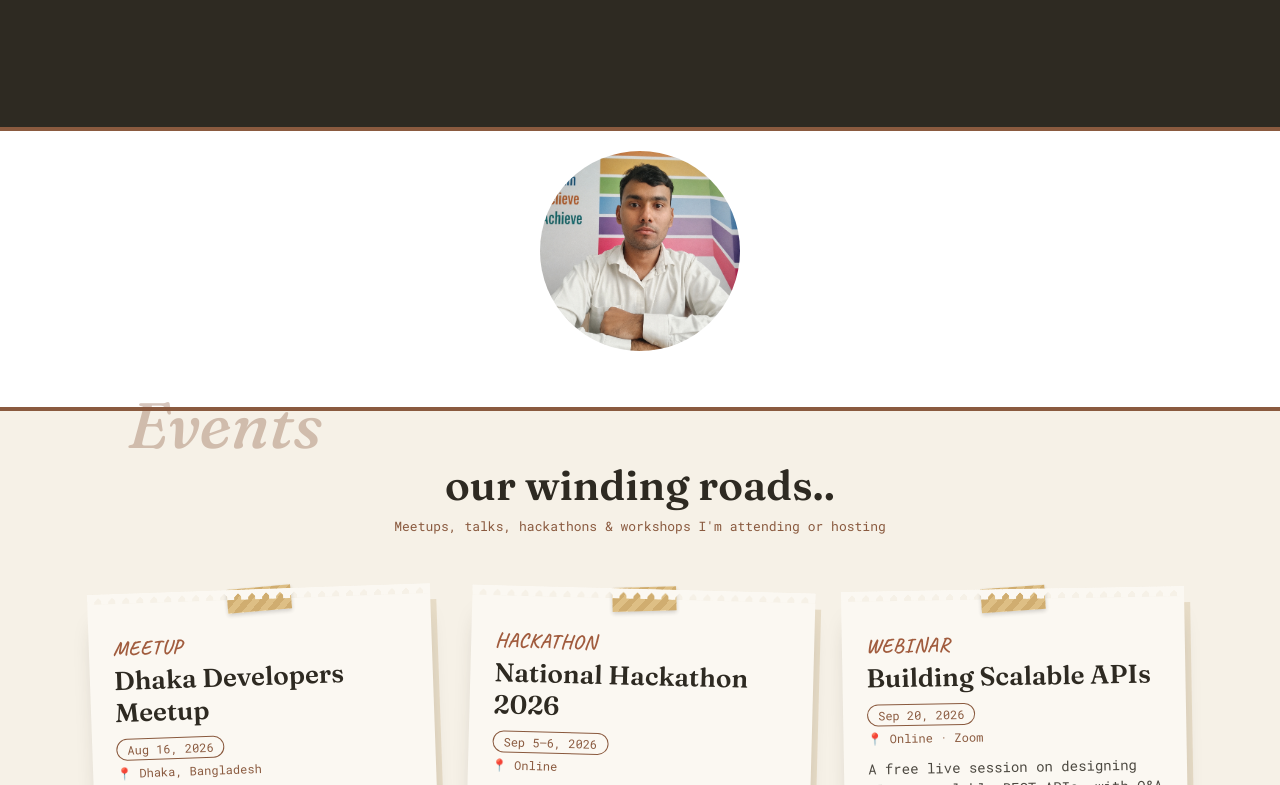
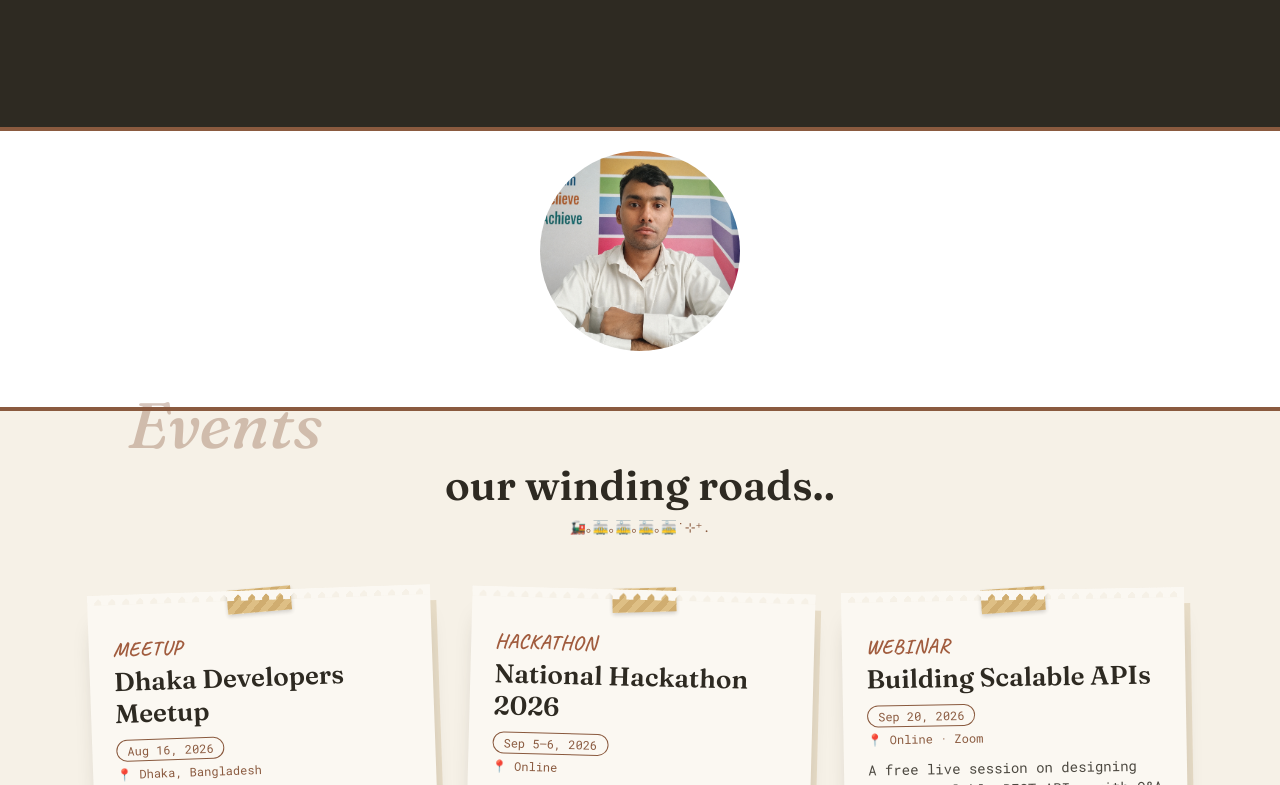
Before and after one commit to saudsync/personalweb, a website: page index.html in a window 1280 px wide. Shown: the part 315-1100 px from the top of the page. Drawn offline with Linux system fonts and the light colour scheme.

Commit message:
Update index.html

```diff
--- a/index.html
+++ b/index.html
@@ -79,7 +79,7 @@
         <div class="events-container">
           <div class="events-intro">
             <h2>our winding roads..</h2>
-            <p>Meetups, talks, hackathons &amp; workshops I'm attending or hosting</p>
+            <p>🚂｡🚋｡🚋｡🚋｡🚋˙⊹⁺.</p>
           </div>
 
           <!--
```
